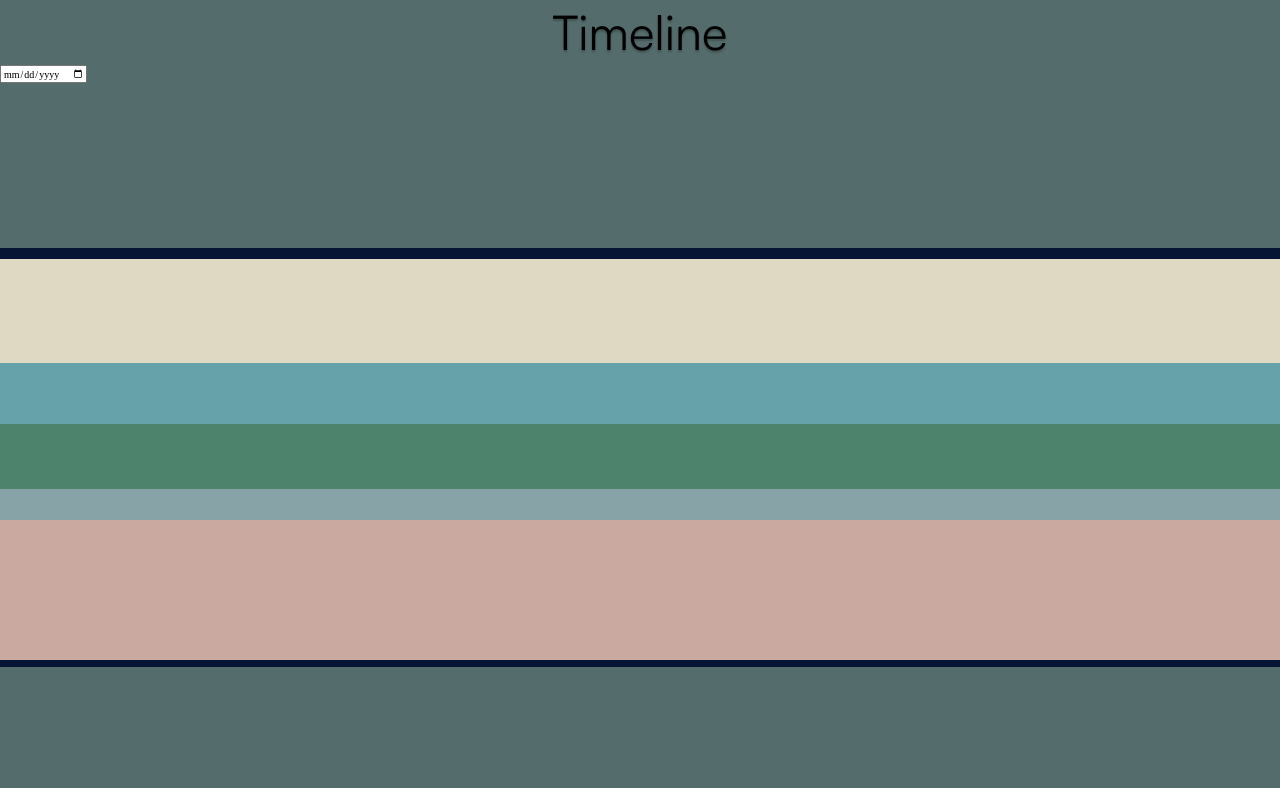
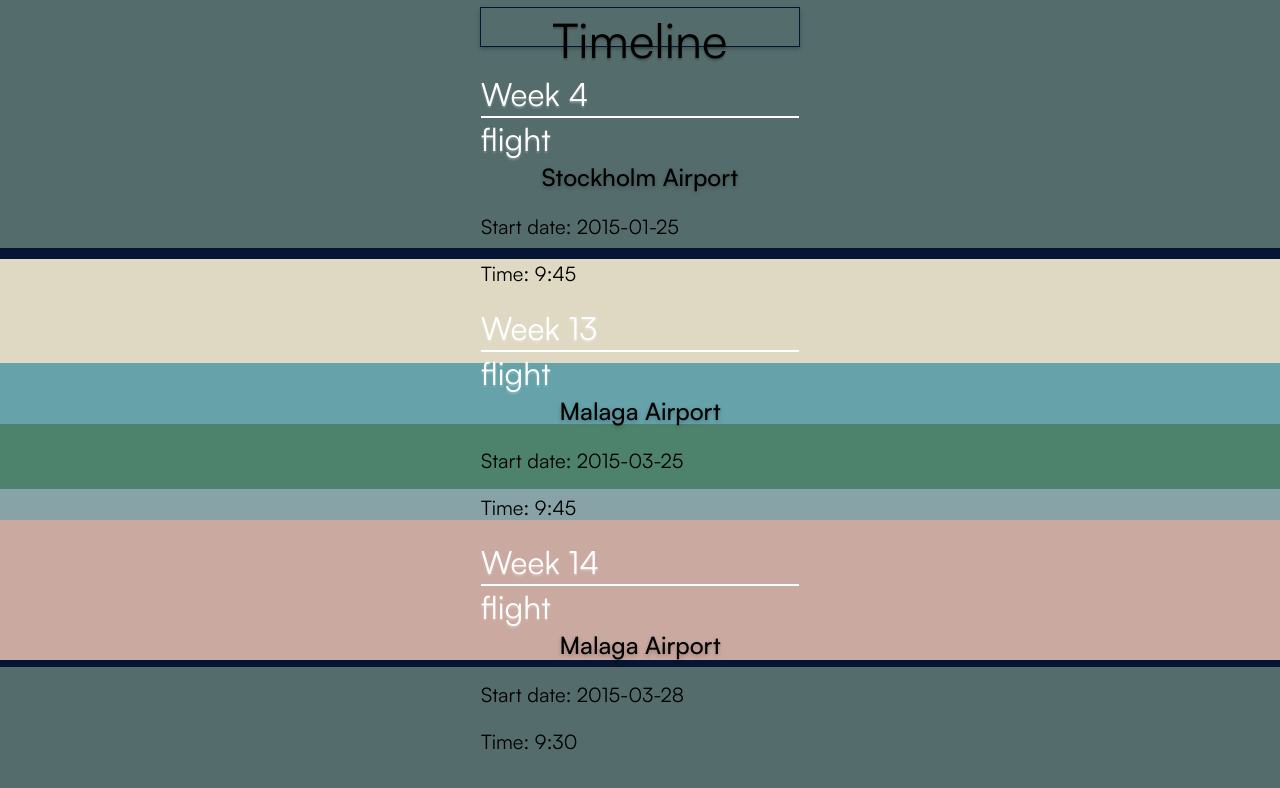
Before and after one commit to coding-bootcamps-eu/final-project-2024-01-herding-cats, a Vue app: page /TimeLine in a window 1280 px wide. Shown: the top 788 px of the page. Built offline with nearby package versions, Linux system fonts and the light colour scheme.

Commit message:
feat: draft

```diff
--- a/src/views/TimeLine.vue
+++ b/src/views/TimeLine.vue
@@ -2,6 +2,106 @@
   <div class="container">
     <h1>Timeline</h1>
 
-    <input type="date" id="start" />
+    <div class="line">
+      <div v-for="item in sortedItems" :key="item.id">
+        <h2 class="week">{{ weekNumber(item.startDate) }}</h2>
+        <h2 class="weekline">{{ item.category }}</h2>
+        <h3>{{ item.to }}</h3>
+        <p>Start date: {{ item.startDate }}</p>
+        <p>Time: {{ item.startTime }}</p>
+      </div>
+    </div>
   </div>
 </template>
+
+<script>
+export default {
+  data() {
+    return {
+      items: [
+        {
+          category: 'flight',
+          startDate: '2015-03-25',
+          startTime: '9:45',
+          from: 'Hamburg Flughafen',
+          to: 'Malaga Airport',
+          gate: 'D4',
+          company: 'Musterflüge',
+          seat: '234',
+          id: '222352'
+        },
+        {
+          category: 'flight',
+          startDate: '2015-03-28',
+          startTime: '9:30',
+          from: 'Frankfurt Flughafen',
+          to: 'Malaga Airport',
+          gate: 'D2',
+          company: 'Musterflüge',
+          seat: '24',
+          id: '536272'
+        },
+        {
+          category: 'flight',
+          startDate: '2015-01-25',
+          startTime: '9:45',
+          from: 'Hamburg Flughafen',
+          to: 'Stockholm Airport',
+          gate: 'D4',
+          company: 'Musterflüge',
+          seat: '234',
+          id: '33333'
+        }
+      ]
+    }
+  },
+  computed: {
+    sortedItems() {
+      return this.items.slice().sort((a, b) => new Date(a.startDate) - new Date(b.startDate))
+    }
+  },
+  methods: {
+    weekNumber(startDate) {
+      //define a date object variable that will take the current system date
+      const todaydate = new Date(startDate)
+
+      //find the year of the current date
+      let oneJan = new Date(todaydate.getFullYear(), 0, 1)
+
+      // calculating number of days in given year before a given date
+      let numberOfDays = Math.floor((todaydate - oneJan) / (24 * 60 * 60 * 1000))
+
+      // adding 1 since to current date and returns value starting from 0
+      let result = Math.ceil((todaydate.getDay() + 1 + numberOfDays) / 7)
+
+      console.log(result)
+
+      return 'Week ' + result
+    }
+  }
+}
+</script>
+
+<style scoped>
+.week {
+  text-align: left;
+}
+
+.weekline {
+  border-top: 2px solid white;
+  text-align: left;
+}
+
+.container {
+  margin: 0.7rem auto;
+  font-family: 'Satoshi-Variable';
+  font-style: normal;
+  font-weight: 400;
+  font-size: 2rem;
+  line-height: 2.7rem;
+  width: 32rem;
+  height: 4rem;
+  border: 0.1rem solid var(--dark-button-blue);
+  box-shadow: 0px 0.2rem 0.4rem rgba(0, 0, 0, 0.25);
+}
+</style>
```
